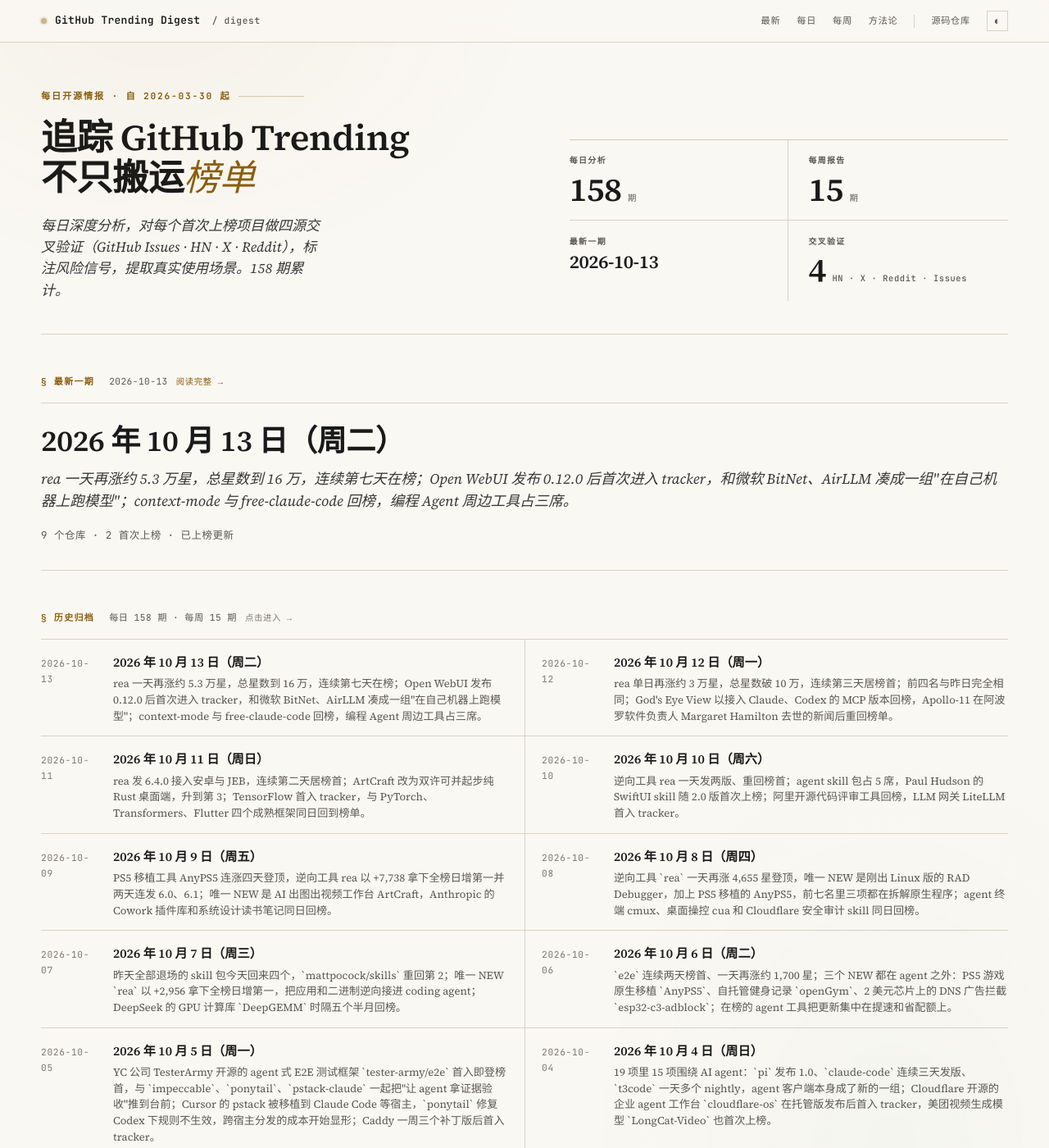
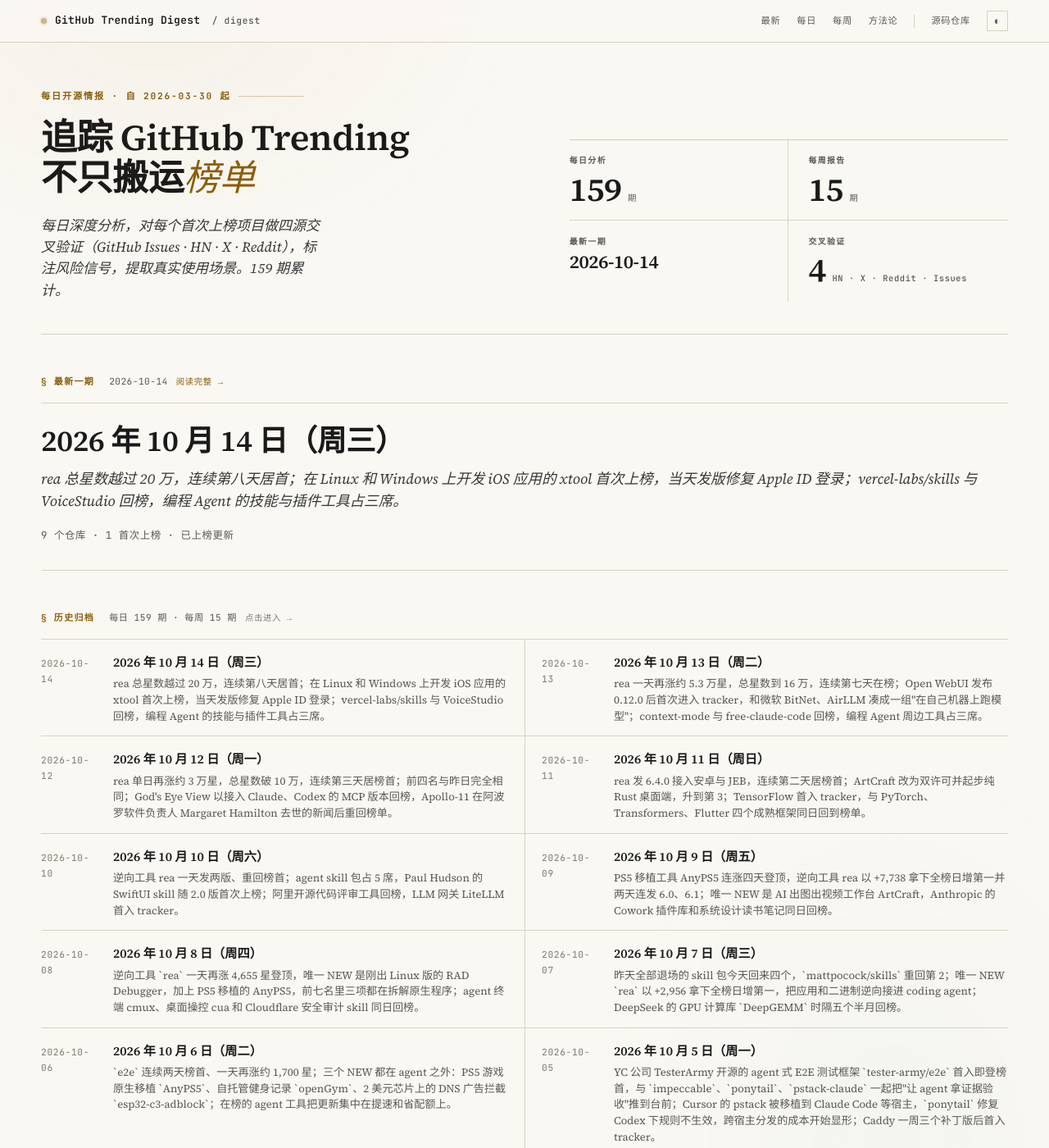
Before and after one commit to maxzyma/github-trending-digest, a Jekyll site: the page built from index.md, in a window 1280 px wide and 1400 px high. Shown: the whole window at 82% size. Built offline with Jekyll 4.4.1, drawn with Linux system fonts in a browser that asks for light colours; some of the changed lines change nothing that is shown; some of the changed text lies outside the part shown.

Commit message:
daily: 2026-10-14 public archive

```diff
--- /dev/null
+++ b/daily/2026-10-14-analysis.md
@@ -0,0 +1,136 @@
+---
+layout: daily
+date: 2026-10-14
+title: GitHub Trending 深度分析 — 2026 年 10 月 14 日（周三）
+subtitle: rea 总星数越过 20 万，连续第八天居首；在 Linux 和 Windows 上开发 iOS 应用的 xtool 首次上榜，当天发版修复 Apple ID 登录；vercel-labs/skills 与 VoiceStudio 回榜，编程 Agent 的技能与插件工具占三席。
+total: 9
+new_count: 1
+new_repos:
+  - repo: xtool-org/xtool
+    stars: 9466
+    star_delta: 1198
+    lang: Swift
+    source_strength: 中
+    risk_tags: ['compliance', 'dependency', 'stability', 'bus_factor']
+updated_repos:
+  - repo: morluto/rea
+    change: "="
+    days_listed: 8
+  - repo: bilawalsidhu/gods-eye-view
+    change: "="
+    days_listed: 3
+  - repo: mksglu/context-mode
+    change: ↓1
+    days_listed: 2
+  - repo: cathrynlavery/diagram-design
+    change: ↑1
+    days_listed: 8
+  - repo: lyogavin/airllm
+    change: "="
+    days_listed: 3
+  - repo: storytold/artcraft
+    change: ↓4
+    days_listed: 6
+---
+
+# GitHub Trending 深度分析 — 2026 年 10 月 14 日（周三）
+
+_rea 总星数越过 20 万，连续第八天居首；在 Linux 和 Windows 上开发 iOS 应用的 xtool 首次上榜，当天发版修复 Apple ID 登录；vercel-labs/skills 与 VoiceStudio 回榜，编程 Agent 的技能与插件工具占三席。_
+
+_项目总数: 9 | 首次上榜: 1 | 重新上榜: 2 | 已上榜更新: 6 | 数据源: https://github.com/trending_
+
+---
+
+## 本日主线
+
+**主线一：榜单地图 — 9 项分五组，编程 Agent 周边工具仍是最大一组。** 今日分组如下：
+
+- **编程 Agent 周边工具**（3 项）—— `mksglu/context-mode`（↓1，#4）压缩工具输出、节省上下文，`cathrynlavery/diagram-design`（↑1，#5）让 Agent 画编辑风格的图表，`vercel-labs/skills`（RE，#6）给各家编程 Agent 安装和同步技能包的命令行工具
+- **逆向与开发工具链**（2 项）—— `morluto/rea`（=，榜首，209,647 ⭐，+54,679）应用与二进制逆向，`xtool-org/xtool`（NEW，#9，9,466 ⭐）不用 Mac 也能构建和安装 iOS 应用
+- **AI 语音与创作**（2 项）—— `debpalash/VoiceStudio`（RE，#3）本地运行的配音、克隆声音工具，`storytold/artcraft`（↓4，#8，+4,081 日增第二）AI 出图出视频工作台
+- **地理空间可视化**（1 项）—— `bilawalsidhu/gods-eye-view`（=，#2）把实时卫星、航班、船舶数据放到 3D 地球上
+- **本地推理**（1 项）—— `lyogavin/airllm`（=，#7）小显存跑大模型
+
+和 10-13 相比，昨天的 9 项留下 6 项，`open-webui`、`BitNet`、`free-claude-code` 退场，本地推理组只剩 AirLLM。新进 3 项里 xtool 是首次出现，VoiceStudio 和 vercel-labs/skills 是回榜老面孔。
+
+**主线二：iOS 开发离开 Mac — xtool 首次进入 tracker，适用范围比"Xcode 替代"窄。** xtool 让开发者在 Linux 或 Windows（经 WSL）上用 Swift 包管理器构建 iOS 应用，签名后直接装到 iPhone 上。今天发布的 1.22.2 更换了登录 Apple ID 时上报的设备指纹，修复近期的认证失败，已登录用户需要重新登录；9-21 的 1.20.0 接入 Swift 6.4 和 SwiftBuild，构建行为更接近 Xcode。它仍要从 Xcode 安装包里提取 iOS SDK，没有模拟器和调试器，只支持 Swift 包管理器项目。对用 Linux 做主力机、偶尔需要出 iOS 包的开发者值得试，想完全替换 Xcode 的读者需要降低预期。
+
+**主线三：编程 Agent 的技能与插件工具 — 在榜项目发版节奏差别大。** `diagram-design` 10-13 一天从 2.6.88 升到 2.6.98，新增架构图的嵌套范围，其余是 Mermaid 导入和 SVG 导出的修复。`vercel-labs/skills` 10-06 至 10-09 发了 1.7.1 和 1.7.2，新增从 `package.json` 的 skills 字段安装技能、按工作区递归同步，并记住上次选择的 Agent。`context-mode` 连续两天在榜，代码仍停在 6-29 的 1.0.169，近两天的提交只有 CI 自动更新安装统计。同组项目热度相近，维护投入并不相同。
+
+**主线四：榜单解读提醒 — 榜首关注度继续扩张，星数增速远超关注者。** `rea` 按 API 一天从 160,690 涨到 209,647 星，subscribers 从 517 升到 702，星数与 subscribers 比约 299:1，fork 一天增加约 1.4 万到 51,363，open issue 和 PR 515 个。仓库仍在高频合入加固类提交，开发活动是真实的；星数主要反映传播范围，实际采用情况要看外部 issue 和使用反馈。
+
+---
+
+## 首次上榜项目
+
+### [xtool-org/xtool](https://github.com/xtool-org/xtool) — NEW ⭐ 9,466（+1,198）| Swift | 信源：中
+
+**它是什么**: 一个命令行工具，让开发者不用 Mac 也能做 iOS 应用。在 Linux 或 Windows 上写好 Swift 代码后，xtool 负责编译、用 Apple 账号签名，再把应用装到连接的 iPhone 上，完成原本必须在 Mac 上用 Xcode 才能走完的流程。
+
+**解决什么问题**: 开发 iOS 应用通常必须买 Mac，因为 Apple 官方的编译、签名、安装工具只在 macOS 上运行。只有 Linux 或 Windows 电脑的开发者以前只能借 Mac、租云端 Mac，或者改用 Flutter、React Native 并把最终打包交给 Mac。xtool 把构建、签名、安装这几步搬到了其他系统上。它仍然需要从 Xcode 安装包里取出 iOS SDK，所以替代的是 Xcode 的构建流程，不是 Apple 的整套开发环境。
+
+**谁在用、怎么用**（来自 Issues/HN）:
+- Linux 下的 iOS 开发：用户在 VS Code 加 SourceKit-LSP 里写 Swift 包管理器项目，用 `xtool dev` 构建并装到真机。#302 让 SourceKit-LSP 拿到真实源码路径，#293 修复 SwiftBuild 链接时的 Swift 运行时搜索路径，均为 10 月社区贡献者提交的 PR，尚未合并。
+- 离线和受限网络环境：#319 提交离线构建 SDK 的支持，允许使用本地工具集。
+- 跨框架需求：#28 请求支持 Compose Multiplatform、Flutter、React Native 构建，10 条评论，2025-05 开到现在，说明目前只覆盖 Swift 包管理器项目。
+
+**社区怎么评价**:
+- 正面: HN 讨论扎实。2025-05-11 的"Build iOS Apps on Linux and Windows"（指向 Swift 论坛发布帖）拿到 269 分，2025-05-17 的"XTool – Cross-platform Xcode replacement"拿到 195 分、66 条评论。Linux 用户反响积极，有人认为比基于 VS Code 的 Sweetpad 开发体验更好。
+- 负面: HN 评论指出"Xcode 替代"的说法夸大，仍需 Xcode 提供 SDK 和工具链；有人引用 Apple 许可协议，质疑在非 Apple 硬件上构建并上架是否合规。#19 报告 `xtool dev` 卡在连接设备这一步，21 条评论，2025-05 开到现在未关闭。
+- 健康度: 星数与 subscribers 比约 225:1，对 2024-11 建仓的开发者工具偏高，但有两次高分 HN 讨论和持续的社区 PR，不足以说明热度失真。open issue 和 PR 93 个，MIT 许可。核心作者 kabiroberai 有 405 次提交，其余贡献者各 1 到 2 次。发版频繁：9-21 的 1.20.0 与 1.20.1、10-05 的 1.21.0、10-14 的 1.22.2。X 和 Reddit 未检索到相关讨论。
+
+**风险与争议**:
+- **compliance**: Apple 的 SDK 和 Xcode 许可协议对在非 Apple 硬件上构建应用有限制，自用与上架 App Store 的边界存在争议，商业团队采用前需要自行评估。
+- **dependency**: 依赖从 Xcode 提取的 SDK 和 Apple ID 或开发者账号签名；1.22.2 需要伪装成 Pixel 7 设备才能恢复 Apple ID 登录，Apple 再调整认证就可能再次失效。
+- **stability**: 没有模拟器和调试器，#19 设备连接问题长期未解决；1.20.0 换用 SwiftBuild 后作者提示还会有兼容问题。
+- **bus_factor**: 几乎全部提交来自一名维护者。
+
+**技术备注**: Swift 实现，MIT 许可；底层用 SwiftPM 和 SwiftBuild，附带可编程调用 Apple 开发者服务的 XKit 库；Windows 通过 WSL 使用。今天上榜可能与当天 1.22.2 修复登录有关，未找到明确的外部传播事件。
+
+---
+
+## RE 回归项目
+
+### debpalash/VoiceStudio — RE（#3，上次上榜 2026-10-01）
+
+- **Stars**: 63,474（今日 +1,748，较 10-01 在榜时的 50,727 累计 +12,747）
+- **更新**: 10-13 合入 #2814 与 #2816，为上架应用商店做准备：新增 Snap Store、Microsoft Store、Mac App Store 的打包目标和发布手册，App Store 版禁止运行时下载模型，导出文件改走沙盒授权。最新正式版本仍是 9-23 的 v0.5.6。AGPL-3.0 许可，subscribers 247。
+
+### vercel-labs/skills — RE（#6，上次上榜 2026-09-11）
+
+- **Stars**: 34,550（今日 +190，较 9-11 在榜时的 31,169 累计 +3,381）
+- **更新**: 10-06 发布 v1.7.1，10-09 发布 v1.7.2：可以按 `package.json` 里的 skills 字段从 git 来源安装技能，`sync` 支持工作区递归和可选、peer 依赖，记住上次选择的 Agent，修复带 BOM 的技能 frontmatter 识别；遥测改为直连 skills.sh 接口。open issue 和 PR 1,115 个，积压较多。
+
+---
+
+## 已上榜项目更新
+
+### morluto/rea — =（连续上榜 8 天，#1）
+
+- **Stars**: 209,647（今日 +54,679，较 10-13 的 160,690 增加 +48,957）
+- **更新**: 无新版本，最新仍是 10-11 的 6.4.0。10-14 合入 #2897 庆祝 20 万星；功能上新增不运行即可检查已打包 Electron 应用的 fuse 状态（#2399），其余以加固为主：浏览器抓包保留畸形数据的缺口信息、校验 SAZ 抓包里的 XML、JavaScript 分析保留端点候选和语义不确定性，Ghidra 改为从 PATH 发现安装，安装文档补充 Linux 的 procps 依赖。subscribers 702，forks 51,363。
+
+### bilawalsidhu/gods-eye-view — =（连续上榜 3 天，#2）
+
+- **Stars**: 55,492（今日 +1,961，较 10-13 的 53,766 增加 +1,726）
+- **更新**: 10-13 合入社区贡献 #966，街景层加入 Google 街景作为第二个影像来源，一次显示一个来源；#1120 支持共享单车 GBFS v3 数据里的站点名称。最新版本仍是 10-03 的 v0.2.1。subscribers 1,036，星数与 subscribers 比约 54:1。
+
+### mksglu/context-mode — ↓1（连续上榜 2 天，#4）
+
+- **Stars**: 28,286（今日 +969，较 10-13 的 27,340 增加 +946）
+- **更新**: 无显著更新，近两天的提交都是 CI 自动更新安装统计，最新版本仍是 6-29 的 1.0.169。
+
+### cathrynlavery/diagram-design — ↑1（连续上榜 8 天，#5）
+
+- **Stars**: 54,223（今日 +1,815，较 10-13 的 52,706 增加 +1,517）
+- **更新**: 10-13 插件版本从 2.6.88 升到 2.6.98。新功能是架构图的嵌套范围（#403）；修复包括 Mermaid 导入忽略外层代码块里的示例（#421）、保留时序图片段（#422）、接受带 BOM 的源文件（#418），SVG 导出保留 CSS 选择器字面量（#423）和被注释定义旁的引用（#387）、展开 CDATA 样式（#417），自检会标出画到 viewBox 外的内容（#408），另有 GitHub Actions 加固（#271）。
+
+### lyogavin/airllm — =（连续上榜 3 天，#7）
+
+- **Stars**: 38,364（今日 +1,001，较 10-13 的 37,583 增加 +781）
+- **更新**: 无显著更新，10-13 的提交仍是自动刷新 star 历史图，最新版本是 9-05 的 v4.0.0。
+
+### storytold/artcraft — ↓4（连续上榜 6 天，#8）
+
+- **Stars**: 25,803（今日 +4,081，较 10-13 的 22,228 增加 +3,575）
+- **更新**: 无显著更新，最近一次推送仍在 10-11，最新版本是 9-26 的 artcraft-v0.41.0。
--- /dev/null
+++ b/daily/2026-10-14.md
@@ -0,0 +1,15 @@
+# GitHub Trending 每日榜单 — 2026 年 10 月 14 日（周三）
+
+| # | 项目 | Stars | 今日 | 排名变化 |
+|---|------|-------|------|---------|
+| 1 | [morluto/rea](https://github.com/morluto/rea) | 209,647 | +54,679 | = |
+| 2 | [bilawalsidhu/gods-eye-view](https://github.com/bilawalsidhu/gods-eye-view) | 55,492 | +1,961 | = |
+| 3 | [debpalash/VoiceStudio](https://github.com/debpalash/VoiceStudio) | 63,474 | +1,748 | RE |
+| 4 | [mksglu/context-mode](https://github.com/mksglu/context-mode) | 28,286 | +969 | ↓1 |
+| 5 | [cathrynlavery/diagram-design](https://github.com/cathrynlavery/diagram-design) | 54,223 | +1,815 | ↑1 |
+| 6 | [vercel-labs/skills](https://github.com/vercel-labs/skills) | 34,550 | +190 | RE |
+| 7 | [lyogavin/airllm](https://github.com/lyogavin/airllm) | 38,364 | +1,001 | = |
+| 8 | [storytold/artcraft](https://github.com/storytold/artcraft) | 25,803 | +4,081 | ↓4 |
+| 9 | [xtool-org/xtool](https://github.com/xtool-org/xtool) | 9,466 | +1,198 | NEW |
+
+> 数据源：<https://github.com/trending> · 抓取于 2026-10-14
--- a/index.md
+++ b/index.md
@@ -48,6 +48,7 @@
 
 ## Daily Analysis
 
+- [2026-10-14](daily/2026-10-14-analysis) — rea 总星数越过 20 万，连续第八天居首；在 Linux 和 Windows 上开发 iOS 应用的 xtool 首次上榜，当天发版修复 Apple ID 登录；vercel-labs/skills 与 VoiceStudio 回榜，编程 Agent 的技能与插件工具占三席。
 - [2026-10-13](daily/2026-10-13-analysis) — rea 一天再涨约 5.3 万星，总星数到 16 万，连续第七天在榜；Open WebUI 发布 0.12.0 后首次进入 tracker，和微软 BitNet、AirLLM 凑成一组"在自己机器上跑模型"；context-mode 与 free-claude-code 回榜，编程 Agent 周边工具占三席。
 - [2026-10-12](daily/2026-10-12-analysis) — rea 单日再涨约 3 万星，总星数破 10 万，连续第三天居榜首；前四名与昨日完全相同；God's Eye View 以接入 Claude、Codex 的 MCP 版本回榜，Apollo-11 在阿波罗软件负责人 Margaret Hamilton 去世的新闻后重回榜单。
 - [2026-10-11](daily/2026-10-11-analysis) — rea 发 6.4.0 接入安卓与 JEB，连续第二天居榜首；ArtCraft 改为双许可并起步纯 Rust 桌面端，升到第 3；TensorFlow 首入 tracker，与 PyTorch、Transformers、Flutter 四个成熟框架同日回到榜单。
```
